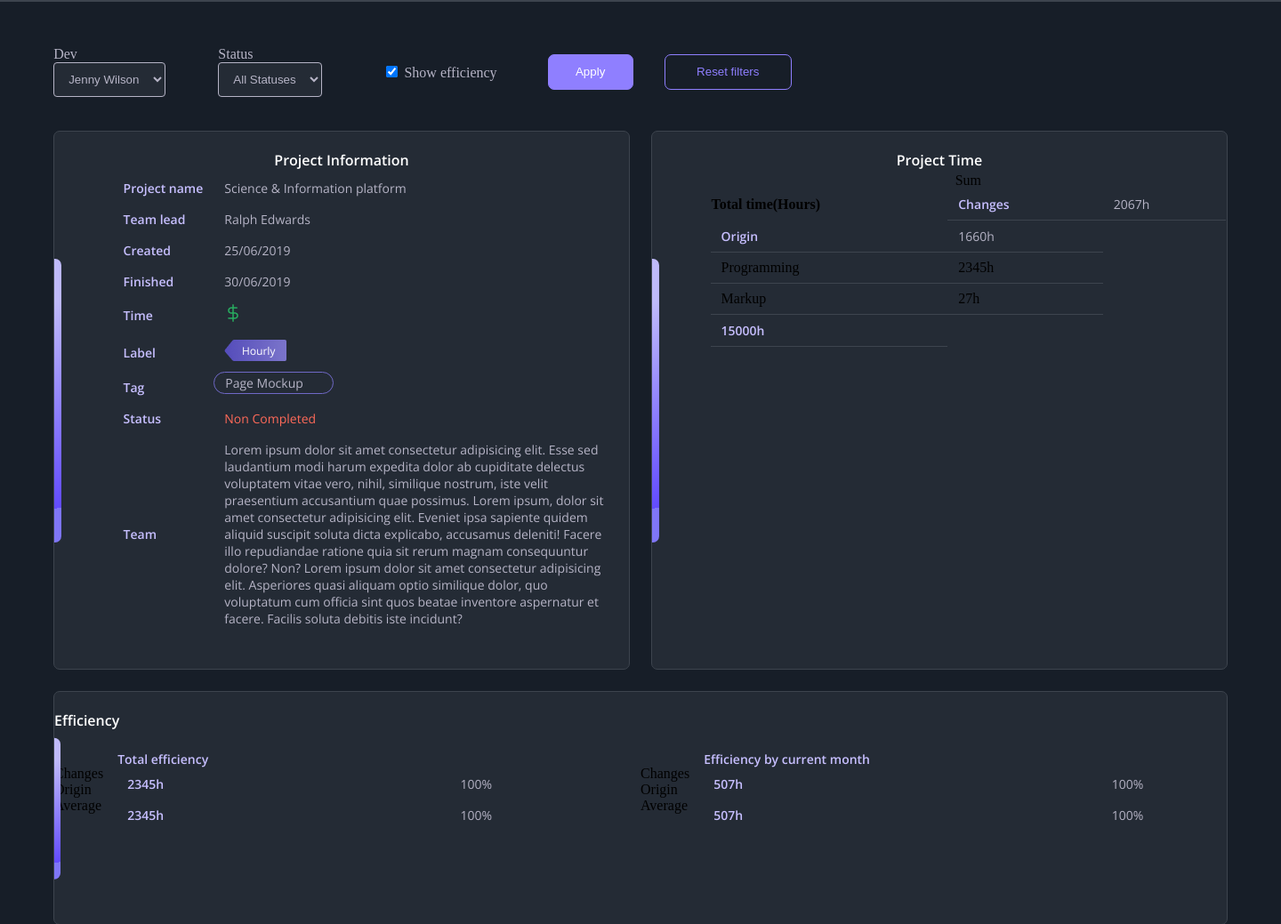
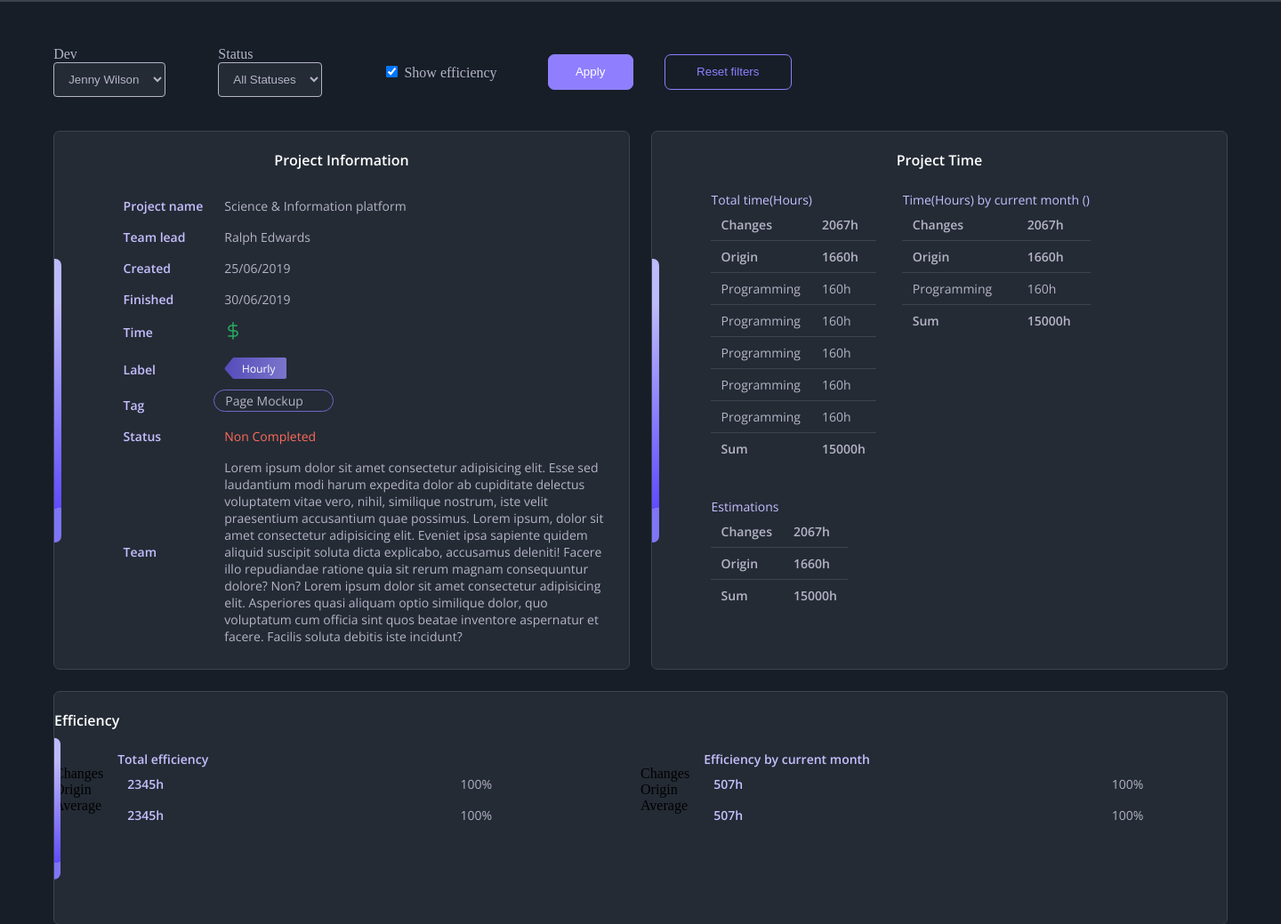
Before and after one commit to nikaffa/gulp-project, a Node server app: page / in a window 1440 px wide. Shown: the part 62-1101 px from the top of the page at 89% size. Run offline with Node 20, Linux system fonts and the light colour scheme.

Commit message:
refactor card component, change 1&2 card

```diff
--- a/public/index.html
+++ b/public/index.html
@@ -95,7 +95,7 @@
       <h4 class="card__name font16_bld color_white" >Project Information</h4>
       <div class="card__content">
 
-        <table class="table">
+        <table class="table table__info">
           <tr class="tr">
             <td class="font14_sbld color_lil">Project name</td>
             <td class="font14_rgl color_light">Science & Information platform</td>
@@ -141,43 +141,96 @@
     <div class="card card__proj-time">
       <div class="card__decor card__decor-med"></div>
       <h4 class="card__name font16_bld color_white">Project Time</h4>
-      <div class="card__content">
-        <div class="table">
-          <table class="proj_time">
+      <div class="card__content card__content-multiple">
+
+        <!--  table total time   -->
+        <div class="card__time_total">
+          <table class="table table__time">
             <tr class="tr">
-              <th>Total time(Hours)</th>
-              <td class="font14_sbld color_lil">Changes</td>
-              <td class="font14_rgl color_light">2067h</td>
+              <th colspan="2" class="font14_rgl color_lil">Total time(Hours)</th>
+            </tr>
+            <tr class="tr-boardered">
+              <td class="font14_bld color_light">Changes</td>
+              <td class="font14_bld color_light">2067h</td>
+            </tr>
+            <tr class="tr-boardered">
+              <td class="font14_bld color_light">Origin</td>
+              <td class="font14_bld color_light">1660h</td>
+             </tr>
+             <tr class="tr-boardered">
+              <td class="font14_rgl color_light">Programming</td>
+              <td class="font14_rgl color_light">160h</td>
+             </tr>
+             <tr class="tr-boardered">
+              <td class="font14_rgl color_light">Programming</td>
+              <td class="font14_rgl color_light">160h</td>
+             </tr>
+             <tr class="tr-boardered">
+              <td class="font14_rgl color_light">Programming</td>
+              <td class="font14_rgl color_light">160h</td>
+             </tr>
+             <tr class="tr-boardered">
+              <td class="font14_rgl color_light">Programming</td>
+              <td class="font14_rgl color_light">160h</td>
+             </tr>
+             <tr class="tr-boardered">
+              <td class="font14_rgl color_light">Programming</td>
+              <td class="font14_rgl color_light">160h</td>
              </tr>
             <tr class="tr">
-              <td class="font14_sbld color_lil">Origin</td>
-              <td class="font14_rgl color_light">1660h
+              <td class="font14_bld color_light">Sum</td>
+              <td class="font14_bld color_light">15000h</td>
+            </tr>
+
+          </table>
+        </div>
+
+        <!--  table cur month time   -->
+        <div class="card__time_cur">
+          <table class="table table__cur">
             <tr class="tr">
-                  <td>Programming</td>
-                  <td>2345h</td>
+              <th colspan="2" class="font14_rgl color_lil">Time(Hours) by current month ()</th>
+            </tr>
+            <tr class="tr-boardered">
+              <td class="font14_bld color_light">Changes</td>
+              <td class="font14_bld color_light">2067h</td>
+            </tr>
+            <tr class="tr-boardered">
+              <td class="font14_bld color_light">Origin</td>
+              <td class="font14_bld color_light">1660h</td>
+             </tr>
+             <tr class="tr-boardered">
+              <td class="font14_rgl color_light">Programming</td>
+              <td class="font14_rgl color_light">160h</td>
              </tr>
              <tr class="tr">
-                  <td>Markup</td>
-                  <td>27h</td>
+              <td class="font14_bld color_light">Sum</td>
+              <td class="font14_bld color_light">15000h</td>
             </tr>
-              </td>
-            </tr>
-            <tr class="tr">Sum</tr>
-            <td class="font14_sbld color_lil">15000h</td>
           </table>
-
-       <!-- <table class="proj_time">
-        <tr>
-          <th>Total time(Hours)</th>
-          <td class="font14_sbld color_lil">Changes</td>
-          <td class="font14_rgl color_light">2067h</td>
-        </tr>
-     </table> -->
-
         </div>
 
+        <!--  table estimated time   -->
+        <div class="card__time_estim">
+          <table class="table table__estim">
+            <tr class="tr">
+              <th colspan="2" class="font14_rgl color_lil">Estimations</th>
+            </tr>
+            <tr class="tr-boardered">
+              <td class="font14_bld color_light">Changes</td>
+              <td class="font14_bld color_light">2067h</td>
+            </tr>
+            <tr class="tr-boardered">
+              <td class="font14_bld color_light">Origin</td>
+              <td class="font14_bld color_light">1660h</td>
+             </tr>
+             <tr class="tr">
+              <td class="font14_bld color_light">Sum</td>
+              <td class="font14_bld color_light">15000h</td>
+            </tr>
+          </table>
         </div>
-
+      </div>
     </div>
 
      <!--  below tab proj efficiency    -->
@@ -212,9 +265,7 @@
                 <td class="font14_rgl color_light">100%</td>
               </tr>
             </table>
-
         </div>
-
       </div>
     </div>
 
--- a/public/stylesheets/index.css
+++ b/public/stylesheets/index.css
@@ -270,6 +270,14 @@ table th, .proj_time th {
   margin: 1% 0;
 }
 
+.tr-right {
+  text-align: right;
+}
+
+.tr-boardered {
+  border-bottom: 1px solid #3D444E;
+}
+
 .hdr_table {
   position: absolute;
   left: 0%;
@@ -327,7 +335,7 @@ table th, .proj_time th {
   right: 0.15%;
   top: 6.6%;
   bottom: 0.17%;
-  margin: 1% 0 4% 10%;
+  margin: 4% 0 4% 10%;
   text-align: center;
   overflow-y: scroll;
 }
@@ -335,6 +343,14 @@ table th, .proj_time th {
   border-radius: 7px 0px 0px 7px;
   transform: rotate(-180deg);
   background: linear-gradient(350.45deg, #BFBAFA 15.3%, #624BFF 87.74%, #8F7FFF 87.74%, #7F76F7 87.74%);
+}
+
+.card__content-multiple {
+  display: flex;
+  flex-wrap: wrap;
+  flex-direction: row;
+  justify-content: flex-start;
+  align-items: flex-start;
 }
 
 .card__proj-info {
@@ -367,6 +383,18 @@ table th, .proj_time th {
   left: 60px;
 }
 
+.card__time_total {
+  margin-right: 5%;
+}
+
+.card__time_cur {
+  margin-right: 5%;
+}
+
+.card__time_estim {
+  margin-right: 5%;
+}
+
 .card__decor-med {
   position: absolute;
   left: 0%;
--- a/styles/_card.scss
+++ b/styles/_card.scss
@@ -9,7 +9,7 @@
   }
   .card__content {
     @include position-elem(0.15%, 0.15%, 6.6%, 0.17%);
-    margin: 1% 0 4% 10%; //fix
+    margin: 4% 0 4% 10%; //fix
     text-align: center;
     overflow-y: scroll;
   }
@@ -18,6 +18,13 @@
     transform: rotate(-180deg);
     background: $gradient;
   }
+}
+.card__content-multiple {
+  display: flex;
+  flex-wrap: wrap;
+  flex-direction: row;
+  justify-content: flex-start;
+  align-items: flex-start;
 }
 
 .card__proj-info {
@@ -45,6 +52,15 @@
   top: 1142px;
   left: 60px;
 }
+.card__time_total {
+  margin-right: 5%;
+}
+.card__time_cur {
+  margin-right: 5%;
+}
+.card__time_estim {
+  margin-right: 5%;
+}
 
 //decors
 .card__decor-med {
--- a/styles/_table.scss
+++ b/styles/_table.scss
@@ -39,6 +39,12 @@ table {
   margin: 1% 0;
 }
 
+.tr-right {
+  text-align: right;
+}
+.tr-boardered {
+  border-bottom: $base-border solid $additional;
+}
 
 .hdr_table {
   position: absolute;
```
Also changed, not shown: views/index.ejs (+80 -29 lines). Lines whose indentation alone changed are shown as unchanged.
